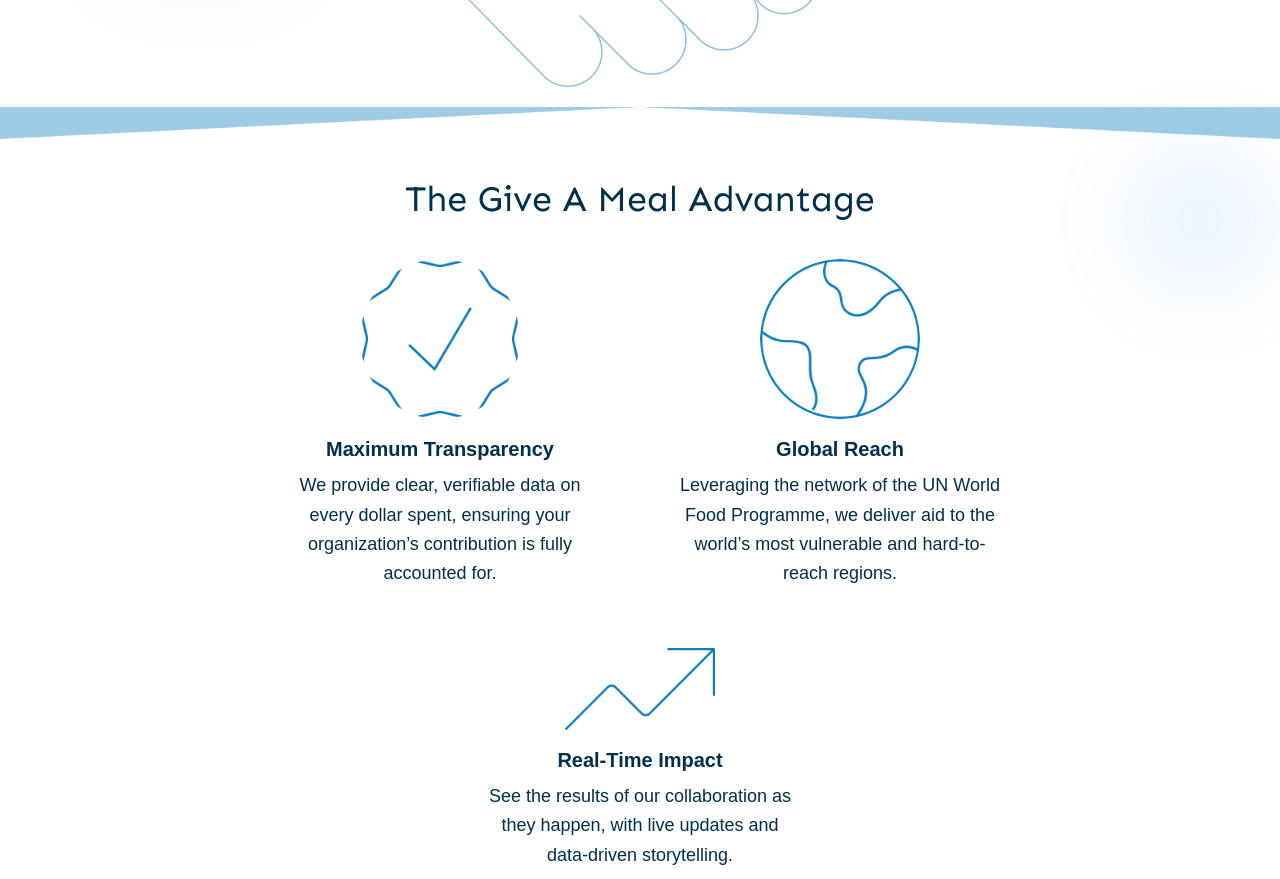
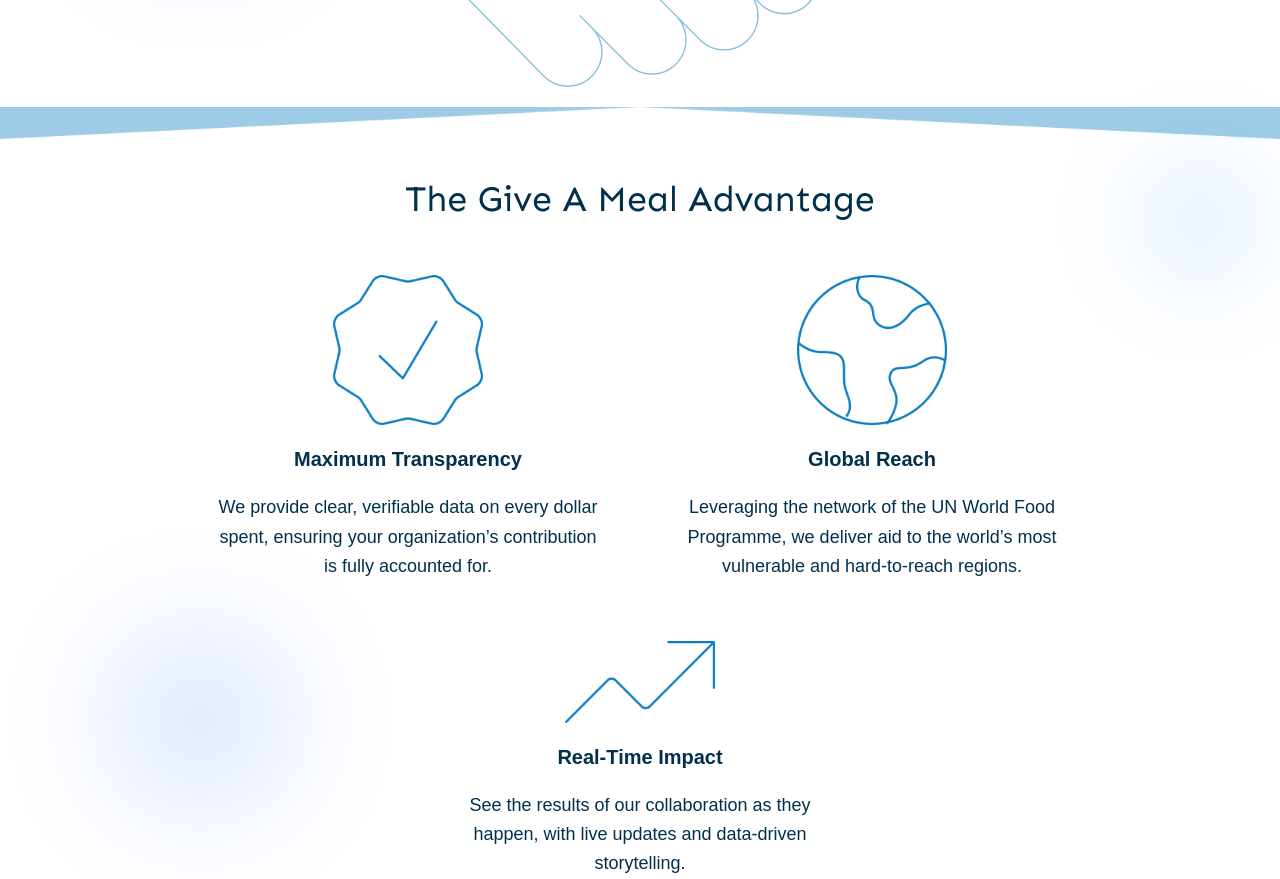
Before and after one commit to Goodtech001/give-a-meal, a Next.js app: page /partner-with-us in a window 1280 px wide. Shown: the part 460-1339 px from the top of the page. Built offline with nearby package versions, Linux system fonts and the light colour scheme.

Commit message:
`Updated Give A Meal Advantage section with minor layout and image adjustments`

```diff
--- a/section/partner-with-us/give-a-meal.tsx
+++ b/section/partner-with-us/give-a-meal.tsx
@@ -5,51 +5,53 @@ import Image from "next/image";
 
 export default function GiveAMealAdvantage() {
   return (
-    <div className="pt-10">
+    <div className="pt-10 relative">
       <h1 className="text-[#00304C] text-4xl flex justify-center font">
         The Give A Meal Advantage
       </h1>
-      <div className="flex justify-center items-center flex-wrap gap-10 md:gap-20 py-10 px-4">
+      <div className="flex justify-center items-center flex-wrap gap-10 md:gap-20 pt-14 pb-10 px-4">
         {/* Transparency */}
-        <div className="flex justify-center items-center flex-col text-center max-w-xs">
-          <div className="relative w-40 h-40">
+        <div className="flex justify-center items-center flex-col text-center max-w-sm">
+          <div className="">
             <Image
               src={TransparencyImg}
               alt="transparency"
-              fill
-              className="object-cover rounded-full"
+              width={150}
+              height={150}
+              className="object-cover "
             />
           </div>
-          <h1 className="text-[#00304C] text-xl font-semibold mt-4">
+          <h1 className="text-[#00304C] text-xl font-semibold mt-5">
             Maximum Transparency
           </h1>
-          <p className="text-[#00304C] mt-2 text-lg leading-relaxed">
+          <p className="text-[#00304C] mt-5 text-lg leading-relaxed">
             We provide clear, verifiable data on every dollar spent, ensuring
             your organization’s contribution is fully accounted for.
           </p>
         </div>
 
         {/* Global Reach */}
-        <div className="flex justify-center items-center flex-col text-center max-w-xs">
-          <div className="relative w-40 h-40">
+        <div className="flex justify-center items-center flex-col text-center max-w-sm">
+          <div className="">
             <Image
               src={GlobalReachImg}
               alt="global reach"
-              fill
-              className="object-contain rounded-full"
+              width={150}
+              height={150}
+              className="object-contain "
             />
           </div>
-          <h1 className="text-[#00304C] text-xl font-semibold mt-4">
+          <h1 className="text-[#00304C] text-xl font-semibold mt-5">
             Global Reach
           </h1>
-          <p className="text-[#00304C] mt-2 text-lg leading-relaxed">
+          <p className="text-[#00304C] mt-5 text-lg leading-relaxed">
             Leveraging the network of the UN World Food Programme, we deliver
             aid to the world’s most vulnerable and hard-to-reach regions.
           </p>
         </div>
       </div>
       <div className="flex justify-center items-center pt-5">
-        <div className="flex justify-center items-center flex-col text-center max-w-xs">
+        <div className="flex justify-center items-center flex-col text-center max-w-sm">
           <div className="">
             <Image
               src={RealLifeImpactImg}
@@ -59,15 +61,16 @@ export default function GiveAMealAdvantage() {
               className="object-contain "
             />
           </div>
-          <h1 className="text-[#00304C] text-xl font-semibold mt-4">
+          <h1 className="text-[#00304C] text-xl font-semibold mt-5">
             Real-Time Impact
           </h1>
-          <p className="text-[#00304C] mt-2 text-lg leading-relaxed">
+          <p className="text-[#00304C] mt-5 text-lg leading-relaxed">
             See the results of our collaboration as they happen, with live
             updates and data-driven storytelling.
           </p>
         </div>
       </div>
+      <div className="absolute bottom-20 left-30 w-40 h-40 bg-blue-600 rounded-full blur-3xl opacity-20"></div>
     </div>
   );
 }
--- /dev/null
+++ b/section/partner-with-us/our-partners.tsx
@@ -0,0 +1,5 @@
+import React from "react";
+
+export default function OurPartners() {
+  return <div>OurPartners</div>;
+}
```
